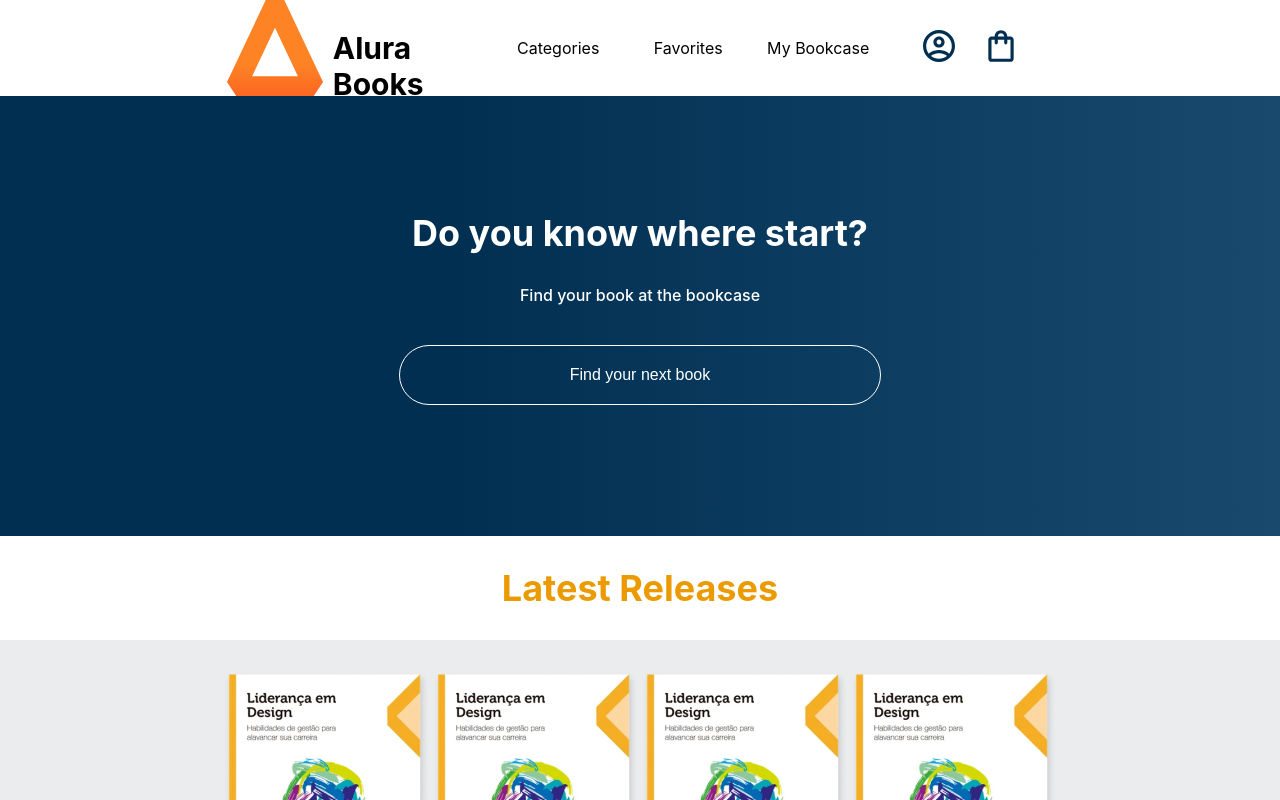
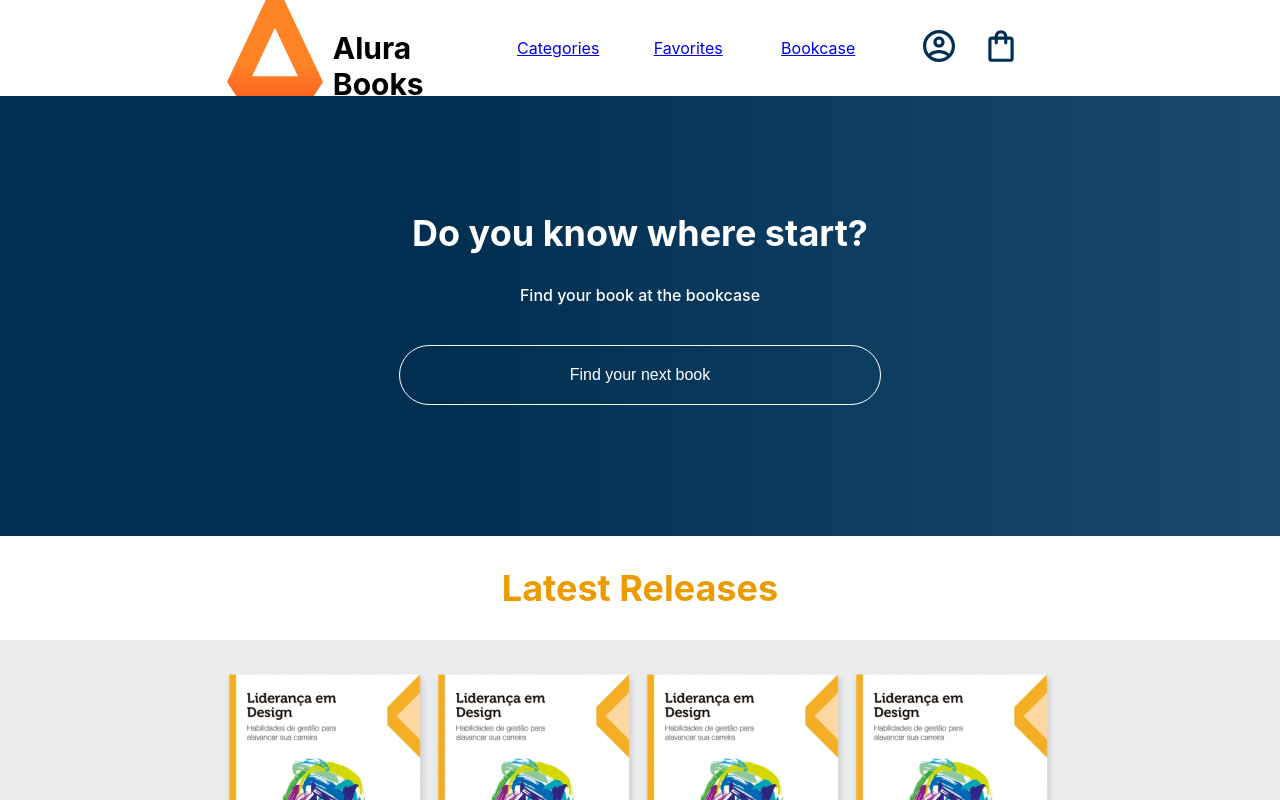
Before and after one commit to IsaqueAlvess/alura-books-react-app, a React (Create React App) app: page / in a window 1280 px wide. Shown: the top 800 px of the page. Built offline with nearby package versions, Linux system fonts and the light colour scheme.

Commit message:
updating with react-router-dom lib

```diff
--- a/package.json
+++ b/package.json
@@ -8,6 +8,7 @@
     "@testing-library/user-event": "^13.5.0",
     "react": "^18.2.0",
     "react-dom": "^18.2.0",
+    "react-router-dom": "^6.11.0",
     "react-scripts": "5.0.1",
     "styled-components": "^5.3.10",
     "web-vitals": "^2.1.4"
--- a/src/components/HeaderOptions/index.js
+++ b/src/components/HeaderOptions/index.js
@@ -1,4 +1,5 @@
 import styled from 'styled-components';
+import { Link } from 'react-router-dom'
 
 const Options = styled.ul`
   display: flex;
@@ -17,12 +18,14 @@ const Option = styled.li`
 
 function HeaderOptions (){
 
-  const textOptions = ['Categories', 'Favorites', 'My Bookcase'];
+  const textOptions = ['Categories', 'Favorites', 'Bookcase'];
 
   return(
       <Options>
         { textOptions.map( (text) => (
-          <Option><p> {text} </p></Option>
+          <Link to={`/${text.toLowerCase()}`}>
+            <Option><p> {text} </p></Option>
+          </Link>
         ) ) }
       </Options>
   );
--- a/src/index.js
+++ b/src/index.js
@@ -3,6 +3,7 @@ import ReactDOM from 'react-dom/client';
 import App from './App';
 import reportWebVitals from './reportWebVitals';
 import { createGlobalStyle } from 'styled-components';
+import { BrowserRouter, Routes, Route } from 'react-router-dom';
 
 const GlobalStyle = createGlobalStyle`
   body {
@@ -29,7 +30,14 @@ const root = ReactDOM.createRoot(document.getElementById('root'));
 root.render(
   <React.StrictMode>
     <GlobalStyle />
-    <App />
+      <BrowserRouter>
+        <Routes>
+          <Route path='/favorites' element={ <p> Hello World! </p> } />
+
+          <Route path='/' element={<App />}/>
+
+        </Routes>
+      </BrowserRouter>
   </React.StrictMode>
 );
 
```
Also changed, not shown: 1 other file (tests, documents, lock files or other folders).
